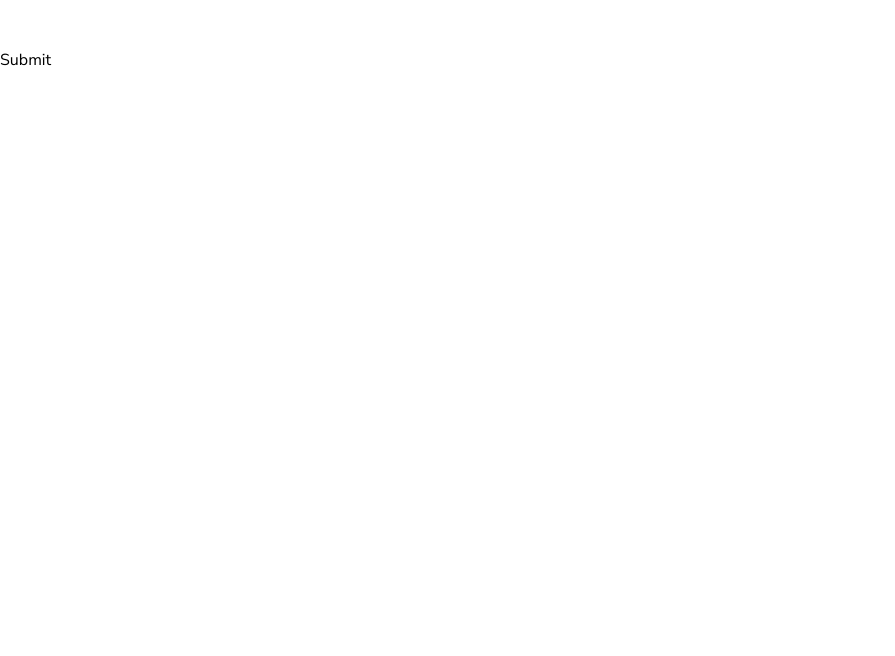
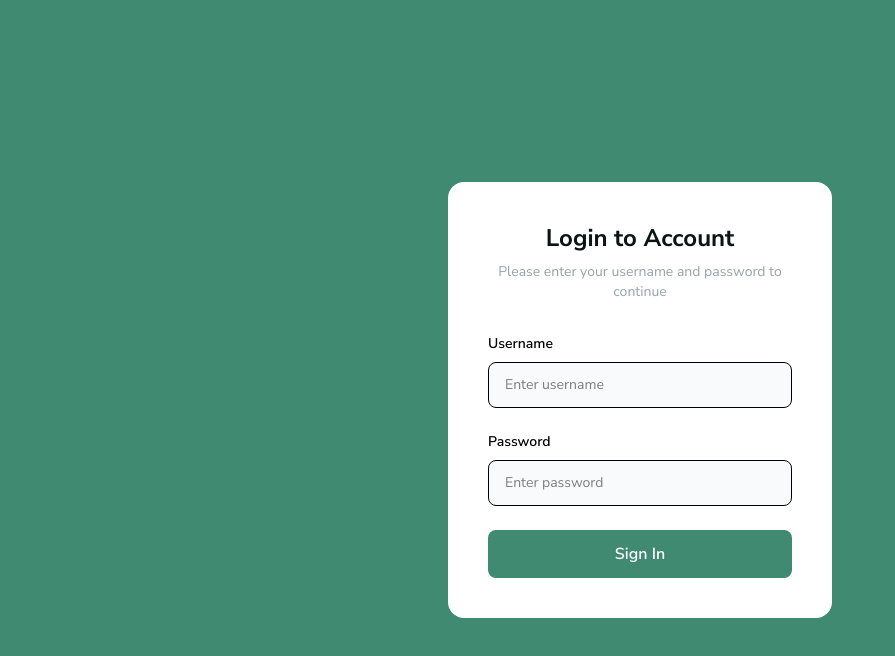
Before and after one commit to satrioprbw/luminare-product-app, a React (Vite) app: page /login in a window 1280 px wide. Shown: the top 656 px of the page, without its empty margins (0-895 px from the left). Built offline with nearby package versions, Linux system fonts and the light colour scheme.

Commit message:
chore: refactor and fix stylings

```diff
--- a/src/components/Sidebar.jsx
+++ b/src/components/Sidebar.jsx
@@ -1,8 +1,9 @@
-import { Link } from "react-router-dom";
+import { Link, useLocation } from "react-router-dom";
 import useAuthStore from "../store/useAuthStore";
 
 const Sidebar = () => {
   const logout = useAuthStore((state) => state.logout);
+  const location = useLocation();
   return (
     <div className="w-50 bg-primary text-white p-5 flex flex-col">
       <Link to="/" className="mb-8 text-accent text-4xl italic">
@@ -10,10 +11,16 @@ const Sidebar = () => {
       </Link>
 
       <nav className="flex flex-col gap-4">
-        <Link className="p-2 rounded hover:bg-secondary" to="/">
+        <Link
+          className={`p-2 rounded ${location.pathname === "/" ? "bg-secondary" : "hover:bg-secondary"}`}
+          to="/"
+        >
           Home
         </Link>
-        <Link className="p-2 rounded hover:bg-secondary" to="/products">
+        <Link
+          className={`p-2 rounded ${location.pathname.startsWith("/products") ? "bg-secondary" : "hover:bg-secondary"}`}
+          to="/products"
+        >
           Product
         </Link>
       </nav>
--- a/src/pages/Home.jsx
+++ b/src/pages/Home.jsx
@@ -6,6 +6,8 @@ const Home = () => {
   return (
     <Layout>
       <h1 className="text-2xl font-semibold text-primary">Dashboard</h1>
+    <img src="/sales-detail.svg" alt="" />
+
     </Layout>
   );
 };
--- a/src/pages/Login.jsx
+++ b/src/pages/Login.jsx
@@ -10,7 +10,6 @@ const Login = () => {
   const [error, setError] = useState("");
 
   const login = useAuthStore((state) => state.login);
-
 
   async function handleLogin(e) {
     e.preventDefault();
@@ -35,26 +34,49 @@ const Login = () => {
 
   return (
     <>
+      <div className="h-screen flex items-center justify-center bg-accent">
+        <div className="bg-white rounded-2xl p-10 w-96">
+          <h1 className="text-2xl font-bold text-center text-primary">
+            Login to Account
+          </h1>
+          <p className="text-sm text-gray-400 text-center mt-2 mb-8">
+            Please enter your username and password to continue
+          </p>
+
           <form onSubmit={handleLogin}>
-        {error && <p style={{ color: "red" }}>{error}</p>}
-        <div>
+            {error && <p className="text-red-500 text-sm mb-4">{error}</p>}
+
+            <label className="block text-sm font-semibold mb-2">Username</label>
             <input
               type="text"
               name="username"
               value={username}
               onChange={(e) => setUsername(e.target.value)}
+              placeholder="Enter username"
+              required
+              className="w-full border rounded-lg px-4 py-3 text-sm mb-6 outline-none bg-gray-50"
             />
-        </div>
-        <div>
+
+            <label className="block text-sm font-semibold mb-2">Password</label>
             <input
               type="password"
               name="password"
               value={password}
               onChange={(e) => setPassword(e.target.value)}
+              placeholder="Enter password"
+              required
+              className="w-full border rounded-lg px-4 py-3 text-sm mb-6 outline-none bg-gray-50"
             />
+
+            <button
+              type="submit"
+              className="w-full bg-accent text-white py-3 rounded-lg font-semibold cursor-pointer"
+            >
+              Sign In
+            </button>
+          </form>
         </div>
-        <button type="submit">Submit</button>
-      </form>
+      </div>
     </>
   );
 };
```
Also changed, not shown: public/sales-detail.svg (added). Lines whose indentation alone changed are shown as unchanged.
